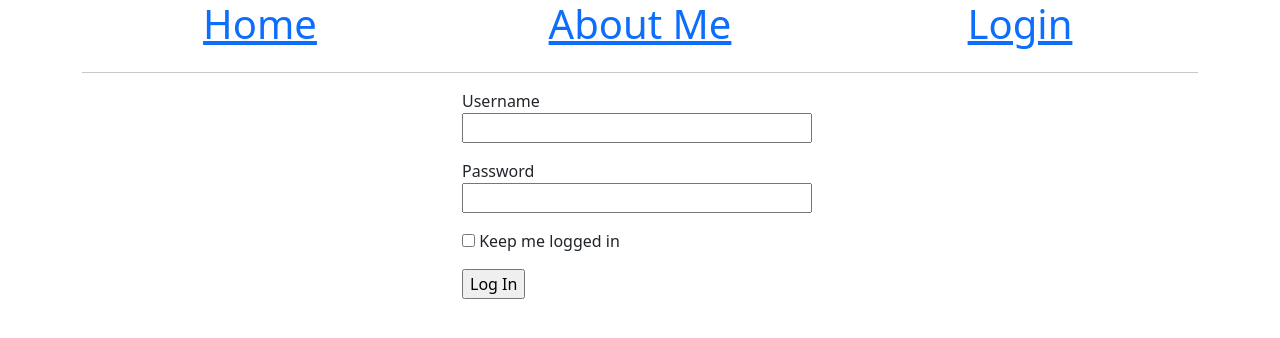
After one commit to kabiru254/Chapter_7_Flask_Templates, a Flask app: page /login in a window 1280 px wide. The commit adds this page. Shown: the top 338 px of the page. Run offline with Flask 3, Linux system fonts and the light colour scheme.

Commit message:
first commit

```diff
--- a/app/__init__.py
+++ b/app/__init__.py
@@ -1,7 +1,9 @@
 from flask import Flask
+from config import Config
 
 
 app = Flask(__name__)
+app.config.from_object(Config)
 
 
 from app import routes
--- /dev/null
+++ b/app/forms.py
@@ -0,0 +1,11 @@
+from flask_wtf import FlaskForm
+from wtforms import StringField, SubmitField, PasswordField, BooleanField
+from wtforms.validators import DataRequired, Length
+
+
+class Loginform(FlaskForm):
+    """Login Form"""
+    username =  StringField('Username', validators=[DataRequired(), Length(1,64)])
+    password = PasswordField('Password', validators=[DataRequired()])
+    remember_me = BooleanField('Keep me logged in')
+    submit = SubmitField('Log In')
--- a/app/routes.py
+++ b/app/routes.py
@@ -1,8 +1,9 @@
 from app import app
-from flask import render_template
+from flask import render_template, flash, redirect, url_for
+from app.forms import Loginform
 
 @app.route('/')
-@app.route('/index')
+@app.route('/home')
 def index():
     """Index URL"""
     return render_template('index.html', title='Index Page')
@@ -11,3 +12,13 @@ def index():
 def about_me():
     """About Me URL"""
     return render_template('about_me.html', title='About Me Page')
+
+
+@app.route('/login', methods=['GET', 'POST'])
+def login():
+    """Login URL"""
+    form = Loginform()
+    if form.validate_on_submit():
+        flash(f'You are requesting to login in {form.username.data}')
+        return redirect(url_for('index'))
+    return render_template('login.html', title='Login', form=form)
--- a/app/templates/base.html
+++ b/app/templates/base.html
@@ -15,18 +15,36 @@
     crossorigin="anonymous">
   </head>
   <body>
-    <div class="container text-center">
+    <div class="container">
         <!-- Link -->
-            <div class="row">
-                <div class="col-md-6">
-                    <h1><a href="/index">Home</a></h1>
-                </div>
-                <div class="col-md-6">
-                    <h1><a href="/about-me">About Me</a></h1>
-                </div>
+        <div class="row text-center">
+            <div class="col-md-4">
+                <h1><a href=" {{ url_for('index') }}">Home</a></h1>
             </div>
+            <div class="col-md-4">
+                <h1><a href=" {{ url_for('about_me') }}">About Me</a></h1>
+            </div>
+            <div class="col-md-4">
+                <h1><a href=" {{ url_for('login') }}">Login</a></h1>
+            </div>
+        </div>
         <hr>
 
+        <!-- Beginning of flash message -->
+        <div class="row text-center">
+            <div class="col-md-12">
+                {% with messages = get_flashed_messages() %}
+                    {% if messages %}
+                        {% for message in messages %}
+                        <div>
+                            {{ message }}
+                        </div>
+                        {% endfor %}
+                    {% endif %}
+                {% endwith %}
+            </div>
+        </div>
+        <!-- End of flash message -->
         <div>
         {% block content %}
                 <!-- Child templates will go here -->
--- /dev/null
+++ b/app/templates/login.html
@@ -0,0 +1,41 @@
+{% extends 'base.html' %}
+
+{% block content %}
+    <div class="row">
+        <div class="col-md-4">
+            <!-- Empty column -->
+        </div>
+        <div class="col-md-4">
+            <form action="" method="post" novalidate>
+                {{ form.hidden_tag() }}
+                <p>
+                    {{ form.username.label }} <br>
+                    {{ form.username(size=32)}} <br>
+                    {% for error in form.username.errors %}
+                        <span style="color: red;">
+                            {{ error }}
+                        </span>
+                    {% endfor %}
+                </p>
+                <p>
+                    {{ form.password.label }} <br>
+                    {{ form.password(size=32)}} <br>
+                    {% for error in form.username.errors %}
+                    <span style="color: red;">
+                        {{ error }}
+                    </span>
+                    {% endfor %}
+                </p>
+                <p>
+                    {{ form.remember_me()}} {{ form.remember_me.label }}
+                </p>
+                <p>
+                    {{ form.submit() }}
+                </p>
+            </form>
+        </div>
+        <div class="col-md-4">
+            <!-- Empty column -->
+        </div>
+    </div>
+{% endblock %}
--- /dev/null
+++ b/config.py
@@ -0,0 +1,6 @@
+import os
+
+
+class Config(object):
+    """Define app configurations"""
+    SECRET_KEY = os.environ.get('SECRET_KEY') or 'hard-to-guess'
--- a/requirements.txt
+++ b/requirements.txt
@@ -1,10 +1,12 @@
 blinker==1.7.0
 click==8.1.7
 flask==3.0.0
+flask-wtf==1.2.1
 importlib-metadata==7.0.0
 itsdangerous==2.1.2
 Jinja2==3.1.2
 MarkupSafe==2.1.3
 python-dotenv==1.0.0
 werkzeug==3.0.1
+wtforms==3.1.1
 zipp==3.17.0
```
Also changed, not shown: README.md.
